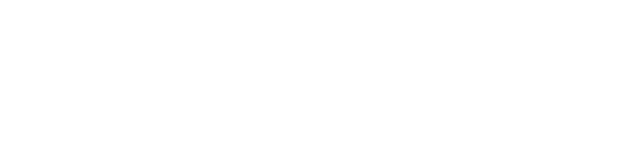
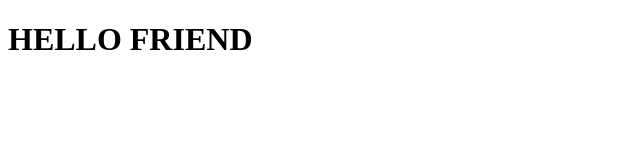
Before and after one commit to karan9091/First1, a plain HTML site: page index.html in a window 1280 px wide. Shown: the whole page, without its empty margins (0-640 px from the left). Drawn offline with Linux system fonts and the light colour scheme.

Commit message:
Add files via upload
hello friend

```diff
--- a/index.html
+++ b/index.html
@@ -4,6 +4,6 @@
 		<title>My First Web Development Class</title>
 	</head>
 	<body>
-
+		<h1>HELLO FRIEND</h1>
 	</body>
 	</html>
```
